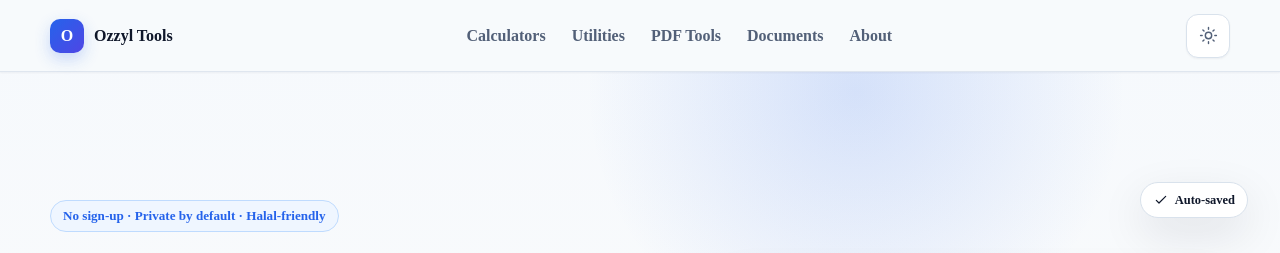
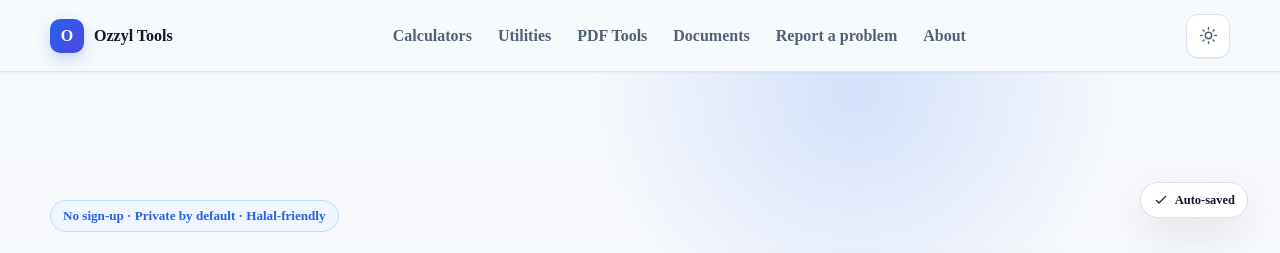
Before and after one commit to rahmatullahboss/ozzyl-tools, a Flask app: page / in a window 1280 px wide. Shown: the top 253 px of the page. Run offline with Flask 3, Linux system fonts and the light colour scheme.

Commit message:
feat: add site-wide problem reporting links

```diff
--- a/app/templates/base.html
+++ b/app/templates/base.html
@@ -32,7 +32,7 @@
   <script type="application/ld+json" nonce="{{ g.csp_nonce }}">{{ {
     "@context": "https://schema.org",
     "@graph": [
-      {"@type": "Organization", "@id": site_url + "#organization", "name": site_name, "url": site_url, "email": contact_email},
+      {"@type": "Organization", "@id": site_url + "#organization", "name": site_name, "url": site_url, "email": contact_email, "contactPoint": [{"@type": "ContactPoint", "contactType": "technical support", "email": contact_email, "availableLanguage": ["English", "Bengali"]}]},
       {"@type": "WebSite", "@id": site_url + "#website", "name": site_name, "url": site_url, "description": "Free, privacy-first and halal-friendly online tools.", "publisher": {"@id": site_url + "#organization"}, "inLanguage": default_locale}
     ]
   }|tojson }}</script>
@@ -48,6 +48,7 @@
         <a href="{{ url_for('main.home') }}#utilities">Utilities</a>
         <a href="{{ url_for('main.home') }}#pdf-tools">PDF Tools</a>
         <a href="{{ url_for('main.home') }}#documents">Documents</a>
+        <a href="{{ url_for('main.home') }}#report-problem">Report a problem</a>
         <a href="{{ url_for('main.about') }}">About</a>
       </nav>
       <div class="header-actions">
@@ -61,6 +62,7 @@
         <a href="{{ url_for('main.home') }}#utilities">Utilities</a>
         <a href="{{ url_for('main.home') }}#pdf-tools">PDF tools</a>
         <a href="{{ url_for('main.home') }}#documents">Document generators</a>
+        <a href="{{ url_for('main.home') }}#report-problem">Report a problem</a>
         <a href="{{ url_for('main.about') }}">About</a>
         <a href="{{ url_for('main.privacy') }}">Privacy</a>
         <a href="{{ url_for('main.terms') }}">Terms</a>
@@ -74,7 +76,7 @@
     <div class="container footer-grid">
       <div><a class="brand brand-footer" href="{{ url_for('main.home') }}"><span class="brand-mark" aria-hidden="true">O</span><span>{{ site_name }}</span></a><p>Fast, private and halal-friendly tools for practical business, PDF, data, and writing work.</p></div>
       <div><h2>Popular tools</h2><a href="{{ url_for('main.calculator', slug='profit-margin-calculator') }}">Profit margin</a><a href="{{ url_for('pdf_tools.merge_pdf') }}">Merge PDF</a><a href="{{ url_for('utility_tools.word_counter') }}">Word counter</a><a href="{{ url_for('word_tools.word_unscrambler') }}">Word unscrambler</a><a href="{{ url_for('main.document_generator', document_type='invoice') }}">Invoice generator</a></div>
-      <div><h2>Company</h2><a href="{{ url_for('main.about') }}">About</a><a href="{{ url_for('main.privacy') }}">Privacy</a><a href="{{ url_for('main.terms') }}">Terms</a><a href="mailto:{{ contact_email }}">Contact</a></div>
+      <div><h2>Company</h2><a href="{{ url_for('main.about') }}">About</a><a href="{{ url_for('main.privacy') }}">Privacy</a><a href="{{ url_for('main.terms') }}">Terms</a><a href="mailto:{{ contact_email }}">Contact</a><a href="mailto:{{ contact_email }}?subject=Report%20a%20problem%20on%20Ozzyl%20Tools&amp;body=Page%3A%20{{ site_url }}{{ request.path }}%0A%0APlease%20describe%20the%20problem%3A%0A%0AExpected%20result%3A%0A%0ABrowser%20or%20device%20(optional)%3A%20">Report a problem</a></div>
     </div>
     <div class="container footer-bottom"><span>© {{ current_year }} {{ site_name }}</span><span>Content reviewed {{ content_updated }}.</span></div>
   </footer>
```
